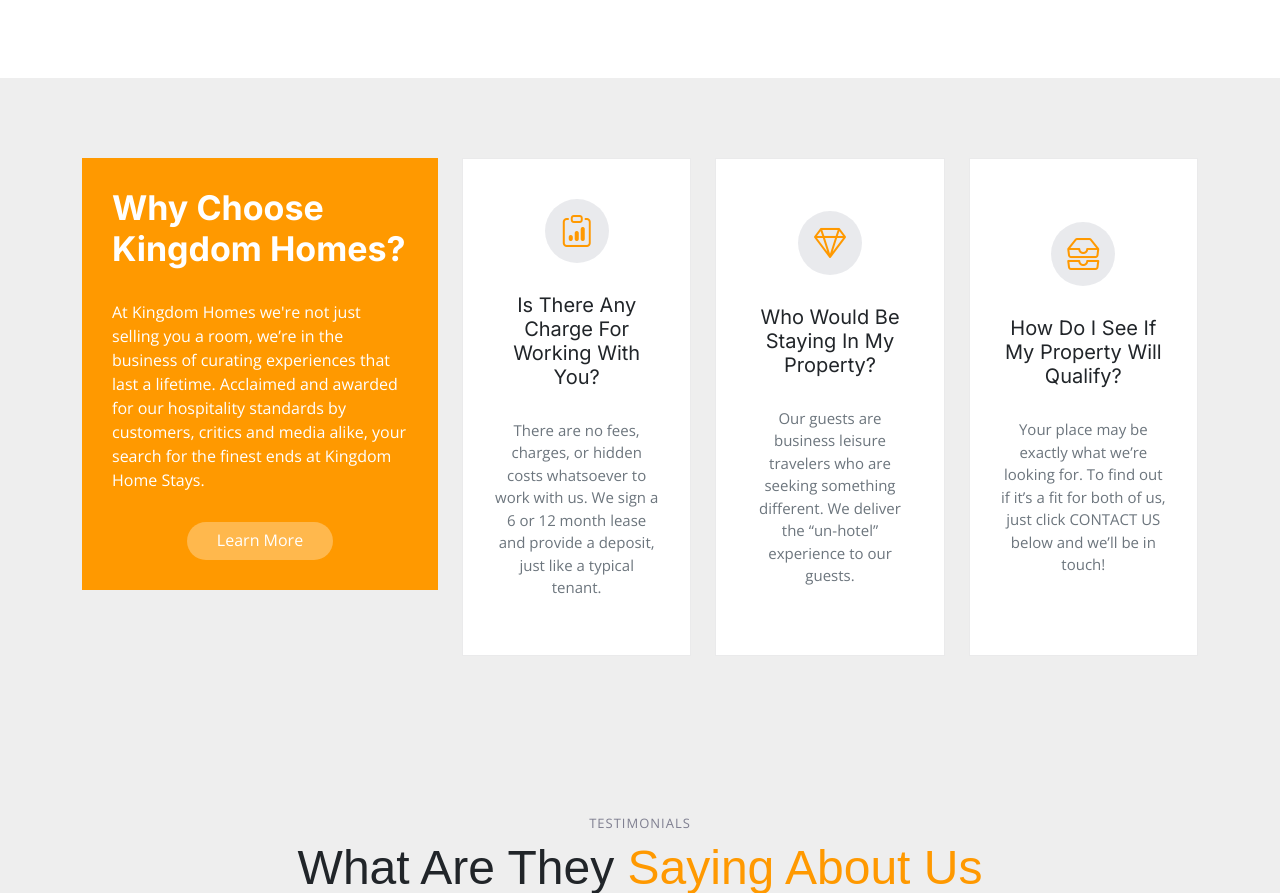
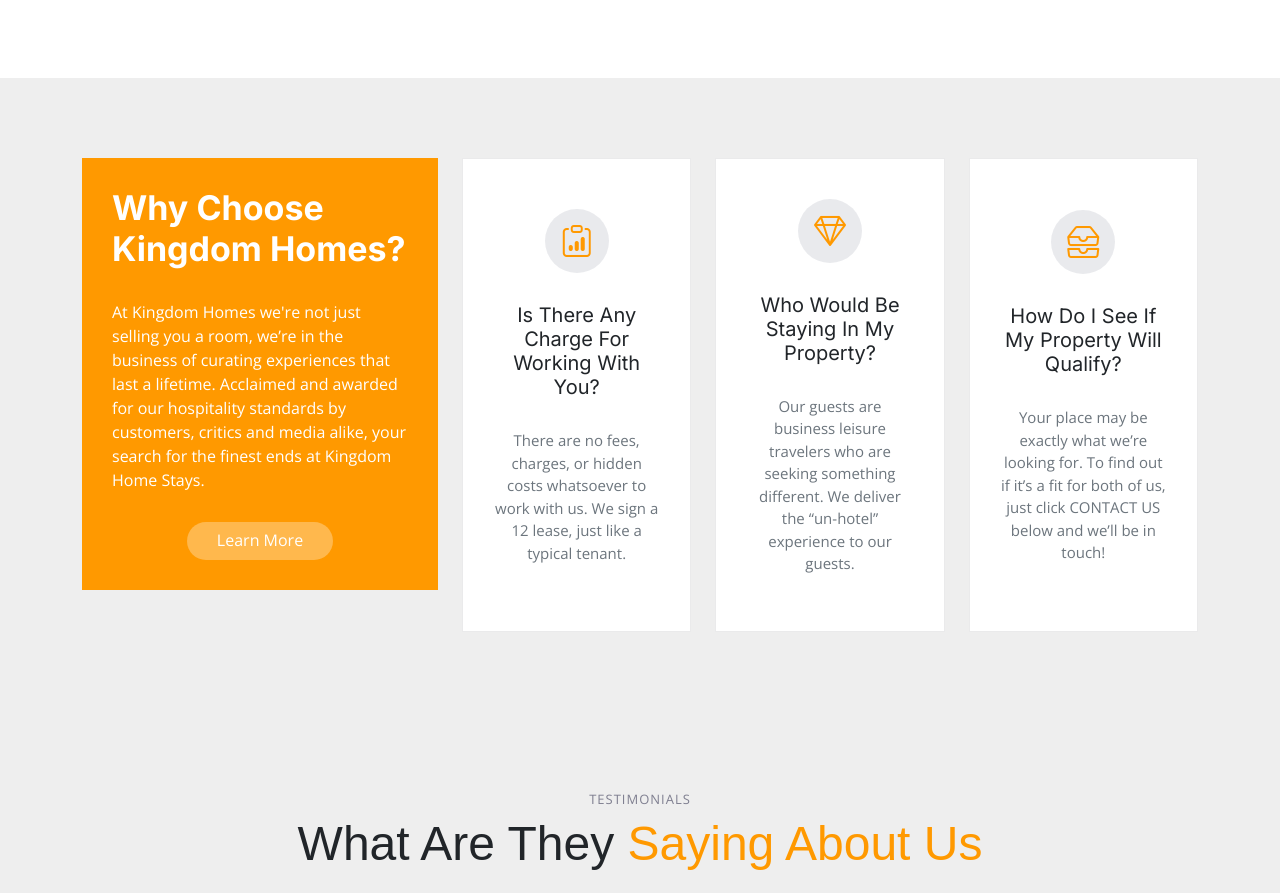
Before and after one commit to aiprizm/kingdom_homes, a Django app: page / in a window 1280 px wide. Shown: the part 1605-2498 px from the top of the page. Run offline with Django 4.2, Linux system fonts and the light colour scheme; some libraries are stand-ins or nearby versions.

Commit message:
updated content

```diff
--- a/website/templates/website/index.html
+++ b/website/templates/website/index.html
@@ -114,8 +114,8 @@
                             <div class="icon-box d-flex flex-column justify-content-center align-items-center">
                                 <i class="bi bi-clipboard-data"></i>
                                 <h4>Is There Any Charge For Working With You?</h4>
-                                <p>There are no fees, charges, or hidden costs whatsoever to work with us. We sign a 6
-                                    or 12 month lease and provide a deposit, just like a typical tenant.</p>
+                                <p>There are no fees, charges, or hidden costs whatsoever to work with us. We sign a 12
+                                    lease, just like a typical tenant.</p>
                             </div>
                         </div><!-- End Icon Box -->
 
```
